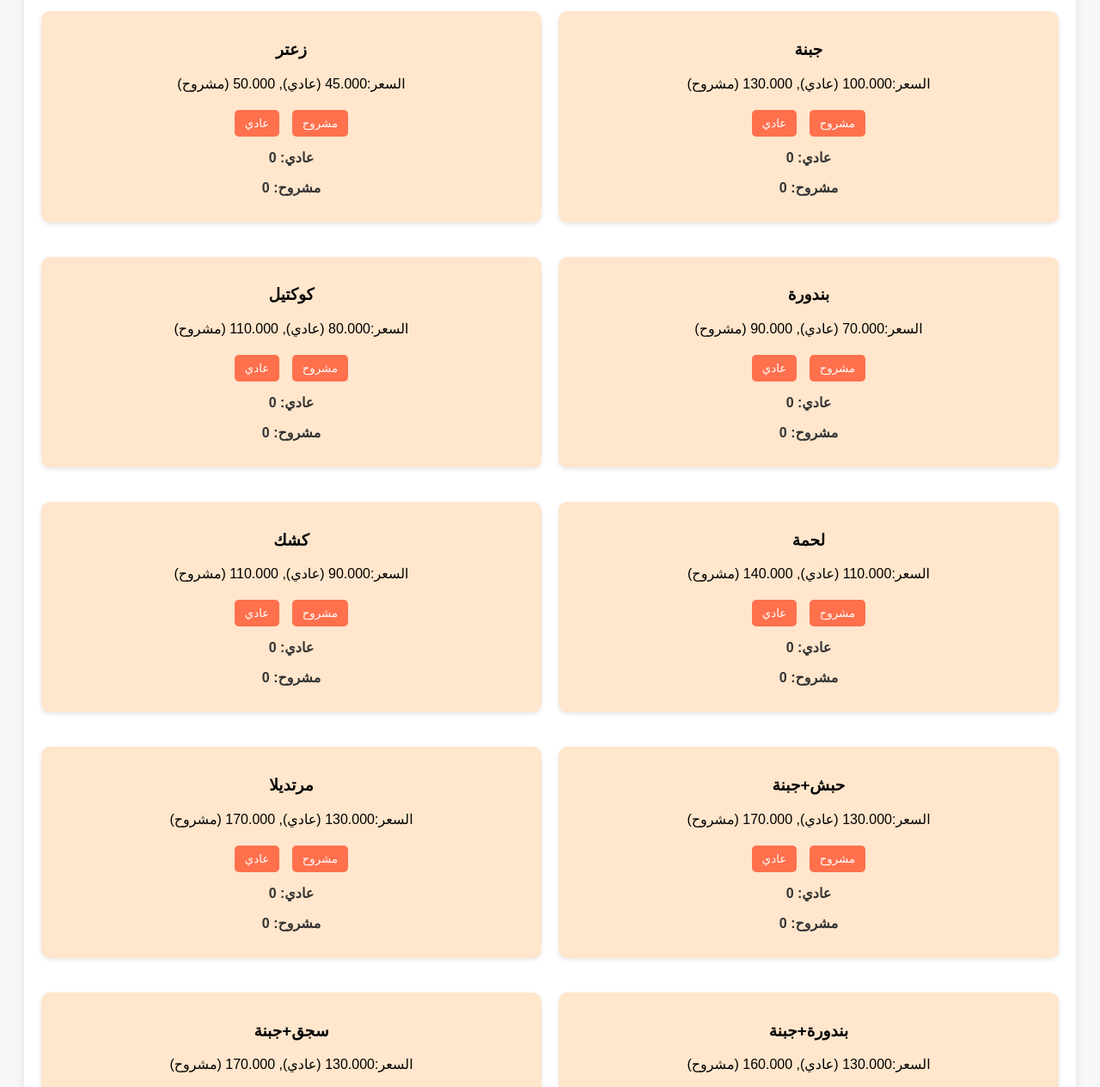
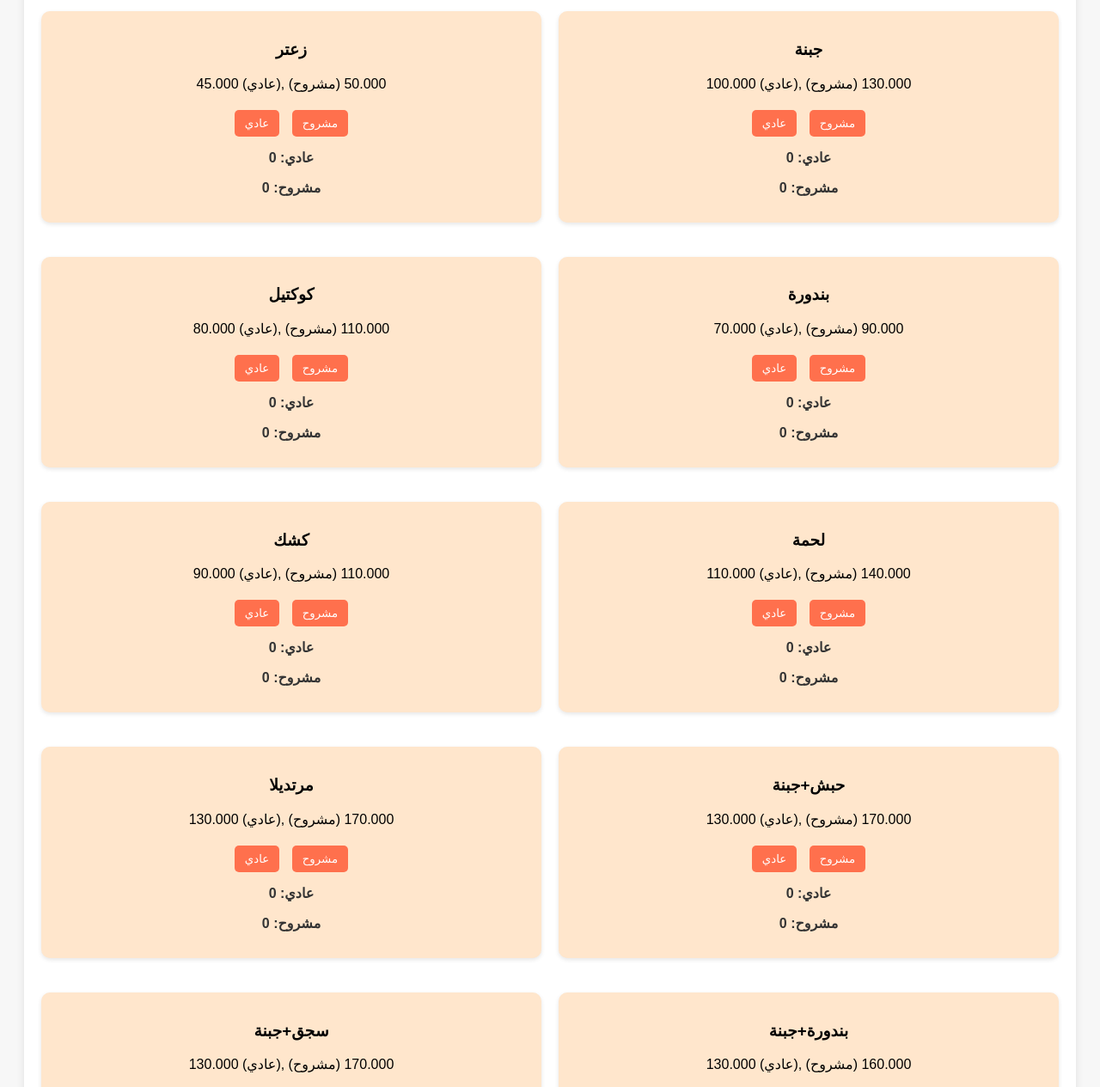
Before and after one commit to Mohammadzeineddin/safeer-sys, a plain HTML site: page index.html in a window 1280 px wide. Shown: the part 95-1360 px from the top of the page at 86% size. Drawn offline with Linux system fonts and the light colour scheme.

Commit message:
Update index.html

```diff
--- a/index.html
+++ b/index.html
@@ -103,7 +103,7 @@
     <div class="product-list">
       <div class="product" data-price="45000">
         <h3>زعتر</h3>
-        <p>السعر:45.000 (عادي), 50.000 (مشروح)</p>
+        <p>45.000 (عادي), 50.000 (مشروح)</p>
         <button onclick="addToOrder(45000, 'chocolateCake', 'regular')">عادي</button>
         <button onclick="addToOrder(50000, 'chocolateCake', 'premium')">مشروح</button>
         <p class="quantity"> عادي: <span id="chocolateCakeRegularQty">0</span></p>
@@ -111,7 +111,7 @@
       </div>
       <div class="product" data-price="100000">
         <h3>جبنة</h3>
-        <p>السعر:100.000 (عادي), 130.000 (مشروح)</p>
+        <p>100.000 (عادي), 130.000 (مشروح)</p>
         <button onclick="addToOrder(100000, 'blueberryMuffin', 'regular')">عادي</button>
         <button onclick="addToOrder(130000, 'blueberryMuffin', 'premium')">مشروح</button>
         <p class="quantity"> عادي: <span id="blueberryMuffinRegularQty">0</span></p>
@@ -119,7 +119,7 @@
       </div>
       <div class="product" data-price="80000">
         <h3>كوكتيل</h3>
-        <p>السعر:80.000 (عادي), 110.000 (مشروح)</p>
+        <p>80.000 (عادي), 110.000 (مشروح)</p>
         <button onclick="addToOrder(80000, 'croissant', 'regular')">عادي</button>
         <button onclick="addToOrder(110000, 'croissant', 'premium')">مشروح</button>
         <p class="quantity"> عادي: <span id="croissantRegularQty">0</span></p>
@@ -127,7 +127,7 @@
       </div>
       <div class="product" data-price="70000">
         <h3>بندورة </h3>
-        <p>السعر:70.000 (عادي), 90.000 (مشروح)</p>
+        <p>70.000 (عادي), 90.000 (مشروح)</p>
         <button onclick="addToOrder(70000, 'strawberryTart', 'regular')">عادي</button>
         <button onclick="addToOrder(90000, 'strawberryTart', 'premium')">مشروح</button>
         <p class="quantity"> عادي: <span id="strawberryTartRegularQty">0</span></p>
@@ -135,7 +135,7 @@
       </div>
       <div class="product" data-price="90000">
         <h3>كشك</h3>
-        <p>السعر:90.000 (عادي), 110.000 (مشروح)</p>
+        <p>90.000 (عادي), 110.000 (مشروح)</p>
         <button onclick="addToOrder(90000, 'donut', 'regular')">عادي</button>
         <button onclick="addToOrder(110000, 'donut', 'premium')">مشروح</button>
         <p class="quantity"> عادي: <span id="donutRegularQty">0</span></p>
@@ -143,7 +143,7 @@
       </div>
       <div class="product" data-price="110000">
         <h3>لحمة</h3>
-        <p>السعر:110.000 (عادي), 140.000 (مشروح)</p>
+        <p>110.000 (عادي), 140.000 (مشروح)</p>
         <button onclick="addToOrder(110000, 'applePie', 'regular')">عادي</button>
         <button onclick="addToOrder(140000, 'applePie', 'premium')">مشروح</button>
         <p class="quantity"> عادي: <span id="applePieRegularQty">0</span></p>
@@ -151,7 +151,7 @@
       </div>
       <div class="product" data-price="110000">
         <h3>مرتديلا</h3>
-        <p>السعر:130.000 (عادي), 170.000 (مشروح)</p>
+        <p>130.000 (عادي), 170.000 (مشروح)</p>
         <button onclick="addToOrder(130000, 'applePie2', 'regular')">عادي</button>
         <button onclick="addToOrder(170000, 'applePie2', 'premium')">مشروح</button>
         <p class="quantity"> عادي: <span id="applePie2RegularQty">0</span></p>
@@ -159,7 +159,7 @@
       </div>
       <div class="product" data-price="110000">
         <h3>حبش+جبنة</h3>
-        <p>السعر:130.000 (عادي), 170.000 (مشروح)</p>
+        <p>130.000 (عادي), 170.000 (مشروح)</p>
         <button onclick="addToOrder(130000, 'applePie3', 'regular')">عادي</button>
         <button onclick="addToOrder(170000, 'applePie3', 'premium')">مشروح</button>
         <p class="quantity"> عادي: <span id="applePie3RegularQty">0</span></p>
@@ -167,7 +167,7 @@
       </div>
       <div class="product" data-price="110000">
         <h3>سجق+جبنة</h3>
-        <p>السعر:130.000 (عادي), 170.000 (مشروح)</p>
+        <p>130.000 (عادي), 170.000 (مشروح)</p>
         <button onclick="addToOrder(130000, 'applePie4', 'regular')">عادي</button>
         <button onclick="addToOrder(170000, 'applePie4', 'premium')">مشروح</button>
         <p class="quantity"> عادي: <span id="applePie4RegularQty">0</span></p>
@@ -175,7 +175,7 @@
       </div>
       <div class="product" data-price="110000">
         <h3>بندورة+جبنة</h3>
-        <p>السعر:130.000 (عادي), 160.000 (مشروح)</p>
+        <p>130.000 (عادي), 160.000 (مشروح)</p>
         <button onclick="addToOrder(130000, 'applePie5', 'regular')">عادي</button>
         <button onclick="addToOrder(160000, 'applePie5', 'premium')">مشروح</button>
         <p class="quantity"> عادي: <span id="applePie5RegularQty">0</span></p>
@@ -183,7 +183,7 @@
       </div>
       <div class="product" data-price="110000">
         <h3>سبانغ</h3>
-        <p>السعر:50.000 (عادي), 90.000 (مشروح)</p>
+        <p>50.000 (عادي), 90.000 (مشروح)</p>
         <button onclick="addToOrder(50000, 'applePie6', 'regular')">عادي</button>
         <button onclick="addToOrder(90000, 'applePie6', 'premium')">مشروح</button>
         <p class="quantity"> عادي: <span id="applePie6RegularQty">0</span></p>
@@ -191,7 +191,7 @@
       </div>
       <div class="product" data-price="110000">
         <h3>بقلة</h3>
-        <p>السعر:50.000 (عادي), 90.000 (مشروح)</p>
+        <p>50.000 (عادي), 90.000 (مشروح)</p>
         <button onclick="addToOrder(50000, 'applePie7', 'regular')">عادي</button>
         <button onclick="addToOrder(90000, 'applePie7', 'premium')">مشروح</button>
         <p class="quantity"> عادي: <span id="applePie7RegularQty">0</span></p>
@@ -199,13 +199,13 @@
       </div>
       <div class="product" data-price="110000">
         <h3>كعكة</h3>
-        <p>السعر:250.000</p>
+        <p>250.000</p>
         <button onclick="addToOrder(250000, 'applePie8', 'regular')">عادي</button>
         <p class="quantity"> عادي: <span id="applePie8RegularQty">0</span></p>
       </div>
       <div class="product" data-price="110000">
         <h3>بيتزا خضرا</h3>
-        <p>السعر:250.000 (وسط), 350.000 (كبير)</p>
+        <p>250.000 (وسط), 350.000 (كبير)</p>
         <button onclick="addToOrder(250000, 'apple', 'regular')">وسط</button>
         <button onclick="addToOrder(350000, 'apple', 'premium')">كبير</button>
         <p class="quantity"> وسط: <span id="appleRegularQty">0</span></p>
@@ -214,7 +214,7 @@
       </div>
       <div class="product" data-price="110000">
         <h3>بيتزا مرتديلا</h3>
-        <p>السعر:250.000 (وسط), 450.000 (كبير)</p>
+        <p>250.000 (وسط), 450.000 (كبير)</p>
         <button onclick="addToOrder(250000, 'apple2', 'regular')">وسط</button>
         <button onclick="addToOrder(450000, 'apple2', 'premium')">كبير</button>
         <p class="quantity"> وسط: <span id="apple2RegularQty">0</span></p>
@@ -222,7 +222,7 @@
       </div>
       <div class="product" data-price="110000">
         <h3>بيتزا حبش</h3>
-        <p>السعر:350.000 (وسط), 450.000 (كبير)</p>
+        <p>350.000 (وسط), 450.000 (كبير)</p>
         <button onclick="addToOrder(350000, 'apple3', 'regular')">وسط</button>
         <button onclick="addToOrder(450000, 'apple3', 'premium')">كبير</button>
         <p class="quantity"> وسط: <span id="apple3RegularQty">0</span></p>
```
